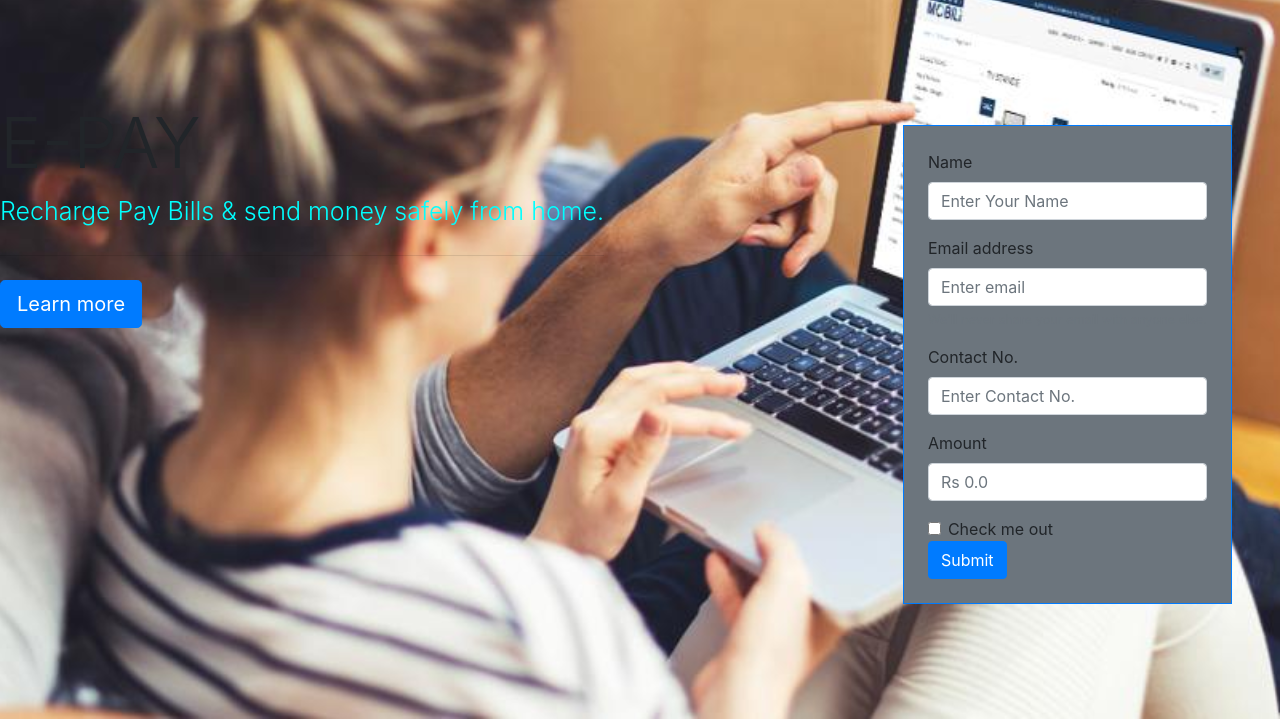
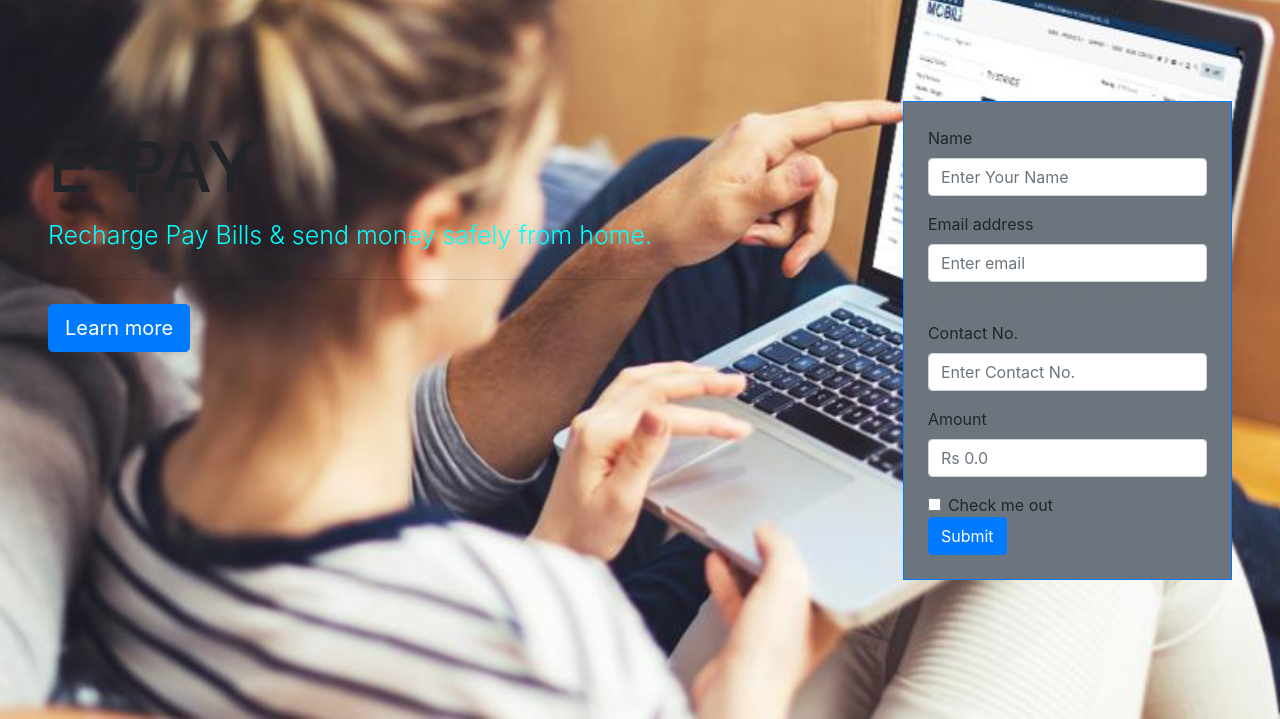
Before and after one commit to E-transaction/E-pay, a plain HTML site: page index.html in a window 1280 px wide. Shown: the part 81-800 px from the top of the page. Drawn offline with nearby package versions, Linux system fonts and the light colour scheme.

Commit message:
Changed the position of mid section

```diff
--- a/index.html
+++ b/index.html
@@ -16,8 +16,6 @@
   <!--Body Section with Background Image Start-->
   <div class="slider">
     <div class="load">
-
-    </div>
 
     <!-- Header Start -->
 
@@ -62,14 +60,14 @@
 
       </div>
     </nav>
-    <br><br><br>
+    <br><br>
     <!-- End of Header -->
 
 
     <!-- About Start -->
-    <div class="d-inline-block float-left">
-    <div class="jumbotron bg-transparent d-inline">
-      <h1 class="display-4">E-PAY</h1>
+    <div class="d-inline-block m-5">
+    <div class="jumbotron bg-transparent d-inline m-4">
+      <h1 class="">E-PAY</h1>
       <p class="lead">Recharge Pay Bills & send money safely from home.</p>
       <hr class="my-4">
       <p class="lead">
@@ -109,6 +107,7 @@
     </div>
     <!-- End of form -->
   </div>
+  </div>
   <!-- End of Body with background Image -->
 
   <script src="https://code.jquery.com/jquery-3.5.1.slim.min.js"
```
